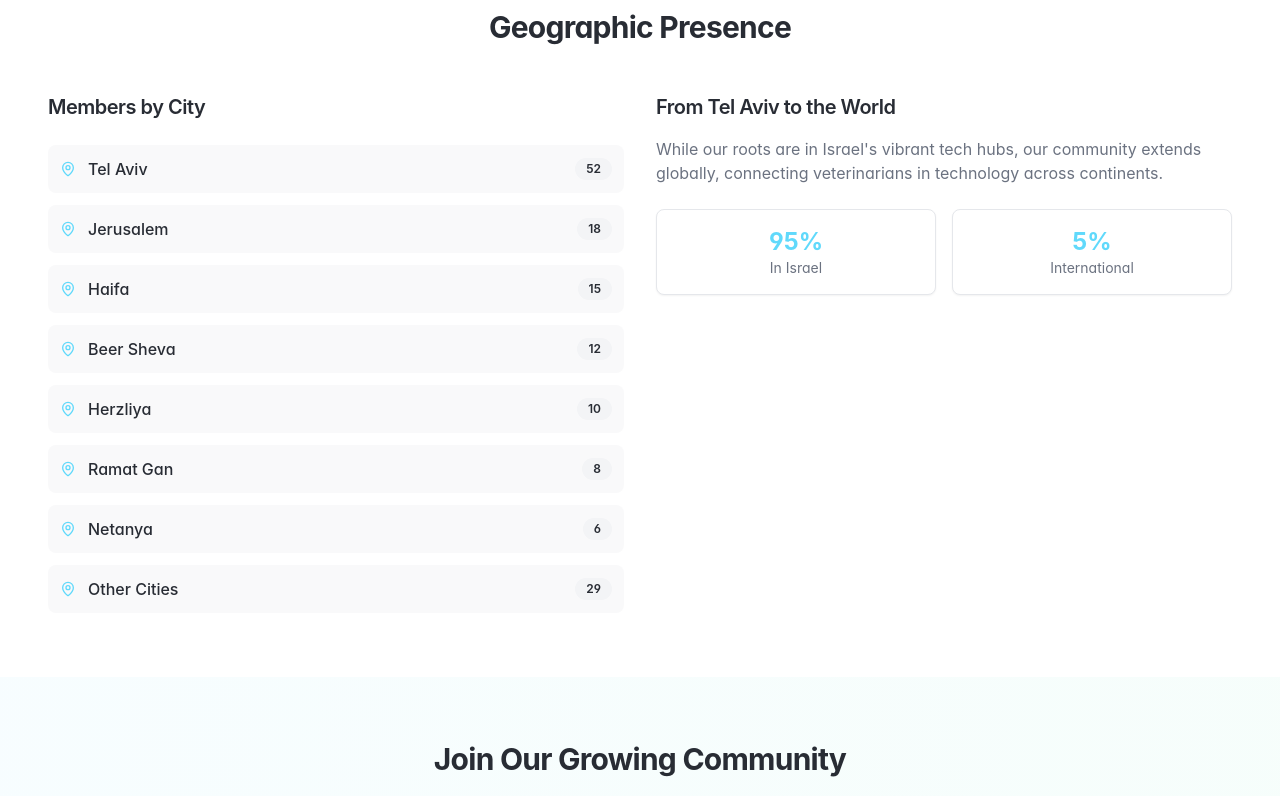
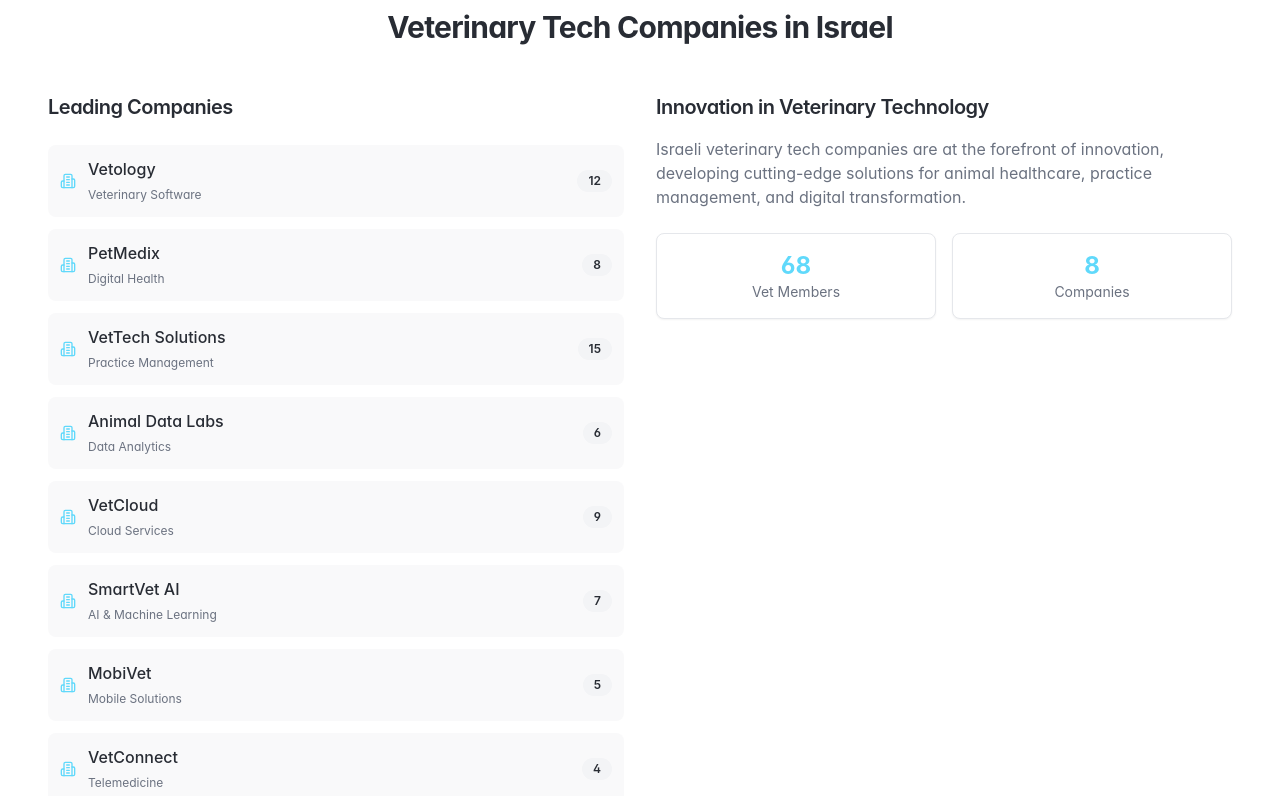
Before and after one commit to Neo221158/the-vet-tech-herd, a React (Vite) app: page /mapping in a window 1280 px wide. Shown: the part 1640-2436 px from the top of the page. Built offline with nearby package versions, Linux system fonts and the light colour scheme.

Commit message:
Update mapping community page
Changed "Geographic Presence" to "veterinary high companies in israel" on the mapping community page.

```diff
--- a/src/pages/MappingCommunity.tsx
+++ b/src/pages/MappingCommunity.tsx
@@ -21,15 +21,15 @@ export default function MappingCommunity() {
     { title: 'QA Engineers', count: 10, color: 'bg-pink-500' },
   ];
 
-  const locations = [
-    { city: 'Tel Aviv', members: 52 },
-    { city: 'Jerusalem', members: 18 },
-    { city: 'Haifa', members: 15 },
-    { city: 'Beer Sheva', members: 12 },
-    { city: 'Herzliya', members: 10 },
-    { city: 'Ramat Gan', members: 8 },
-    { city: 'Netanya', members: 6 },
-    { city: 'Other Cities', members: 29 },
+  const companies = [
+    { name: 'Vetology', members: 12, type: 'Veterinary Software' },
+    { name: 'PetMedix', members: 8, type: 'Digital Health' },
+    { name: 'VetTech Solutions', members: 15, type: 'Practice Management' },
+    { name: 'Animal Data Labs', members: 6, type: 'Data Analytics' },
+    { name: 'VetCloud', members: 9, type: 'Cloud Services' },
+    { name: 'SmartVet AI', members: 7, type: 'AI & Machine Learning' },
+    { name: 'MobiVet', members: 5, type: 'Mobile Solutions' },
+    { name: 'VetConnect', members: 4, type: 'Telemedicine' },
   ];
 
   return (
@@ -121,37 +121,40 @@ export default function MappingCommunity() {
       <section className="py-16 px-4">
         <div className="container-custom">
           <h2 className="text-3xl font-bold text-center mb-12">
-            Geographic Presence
+            Veterinary Tech Companies in Israel
           </h2>
           <div className="grid grid-cols-1 lg:grid-cols-2 gap-8">
             <div>
-              <h3 className="text-xl font-semibold mb-6">Members by City</h3>
+              <h3 className="text-xl font-semibold mb-6">Leading Companies</h3>
               <div className="space-y-3">
-                {locations.map((location, index) => (
+                {companies.map((company, index) => (
                   <div key={index} className="flex items-center justify-between p-3 bg-muted/50 rounded-lg">
                     <div className="flex items-center space-x-3">
-                      <MapPin className="h-4 w-4 text-primary" />
-                      <span className="font-medium">{location.city}</span>
+                      <Building2 className="h-4 w-4 text-primary" />
+                      <div>
+                        <span className="font-medium block">{company.name}</span>
+                        <span className="text-xs text-muted-foreground">{company.type}</span>
+                      </div>
                     </div>
-                    <Badge variant="secondary">{location.members}</Badge>
+                    <Badge variant="secondary">{company.members}</Badge>
                   </div>
                 ))}
               </div>
             </div>
             <div className="text-center lg:text-left">
-              <h3 className="text-xl font-semibold mb-4">From Tel Aviv to the World</h3>
+              <h3 className="text-xl font-semibold mb-4">Innovation in Veterinary Technology</h3>
               <p className="text-muted-foreground mb-6">
-                While our roots are in Israel's vibrant tech hubs, our community extends globally,
-                connecting veterinarians in technology across continents.
+                Israeli veterinary tech companies are at the forefront of innovation, developing cutting-edge
+                solutions for animal healthcare, practice management, and digital transformation.
               </p>
               <div className="grid grid-cols-2 gap-4 mb-6">
                 <Card className="p-4 text-center">
-                  <div className="text-2xl font-bold text-primary">95%</div>
-                  <div className="text-sm text-muted-foreground">In Israel</div>
+                  <div className="text-2xl font-bold text-primary">68</div>
+                  <div className="text-sm text-muted-foreground">Vet Members</div>
                 </Card>
                 <Card className="p-4 text-center">
-                  <div className="text-2xl font-bold text-primary">5%</div>
-                  <div className="text-sm text-muted-foreground">International</div>
+                  <div className="text-2xl font-bold text-primary">8</div>
+                  <div className="text-sm text-muted-foreground">Companies</div>
                 </Card>
               </div>
             </div>
```
